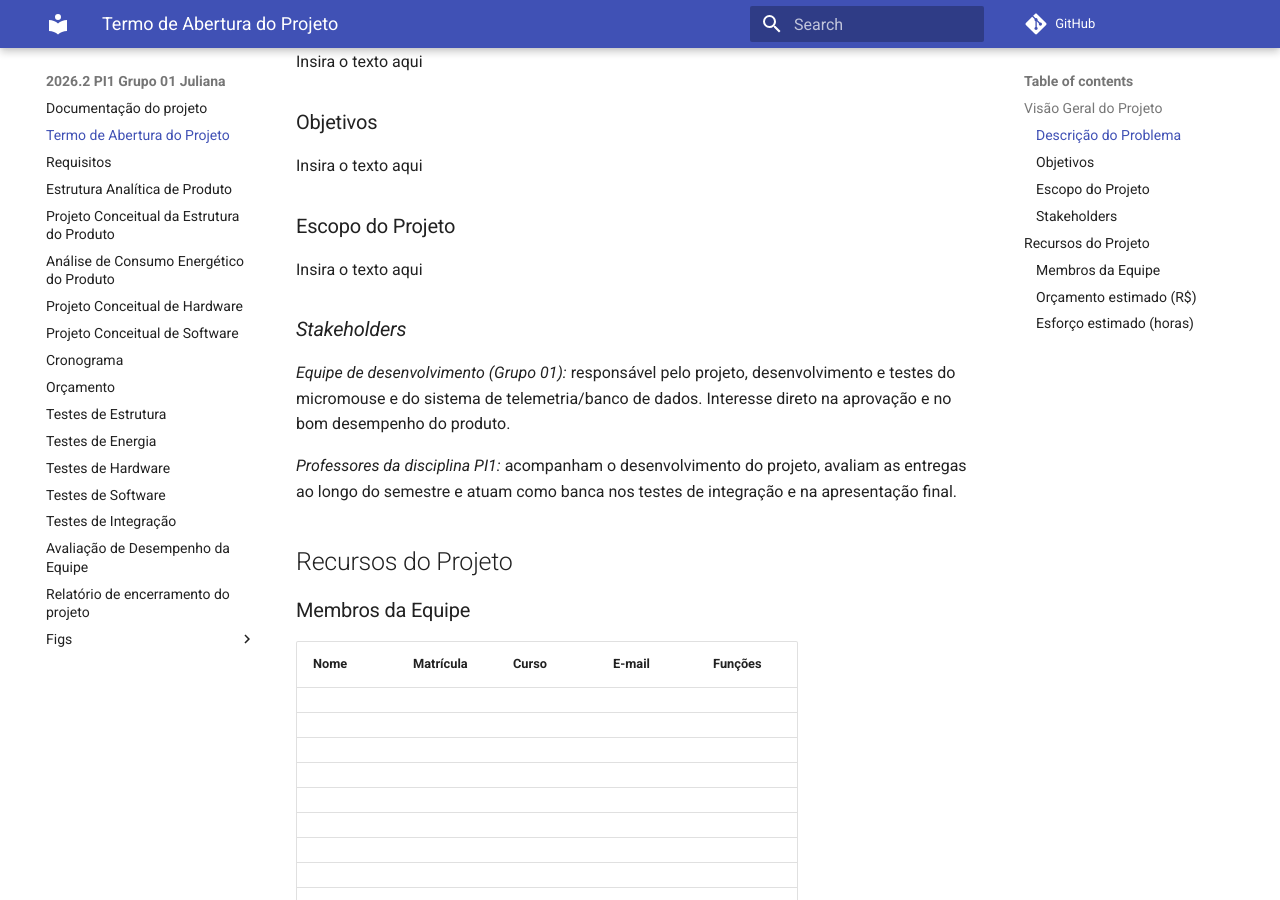
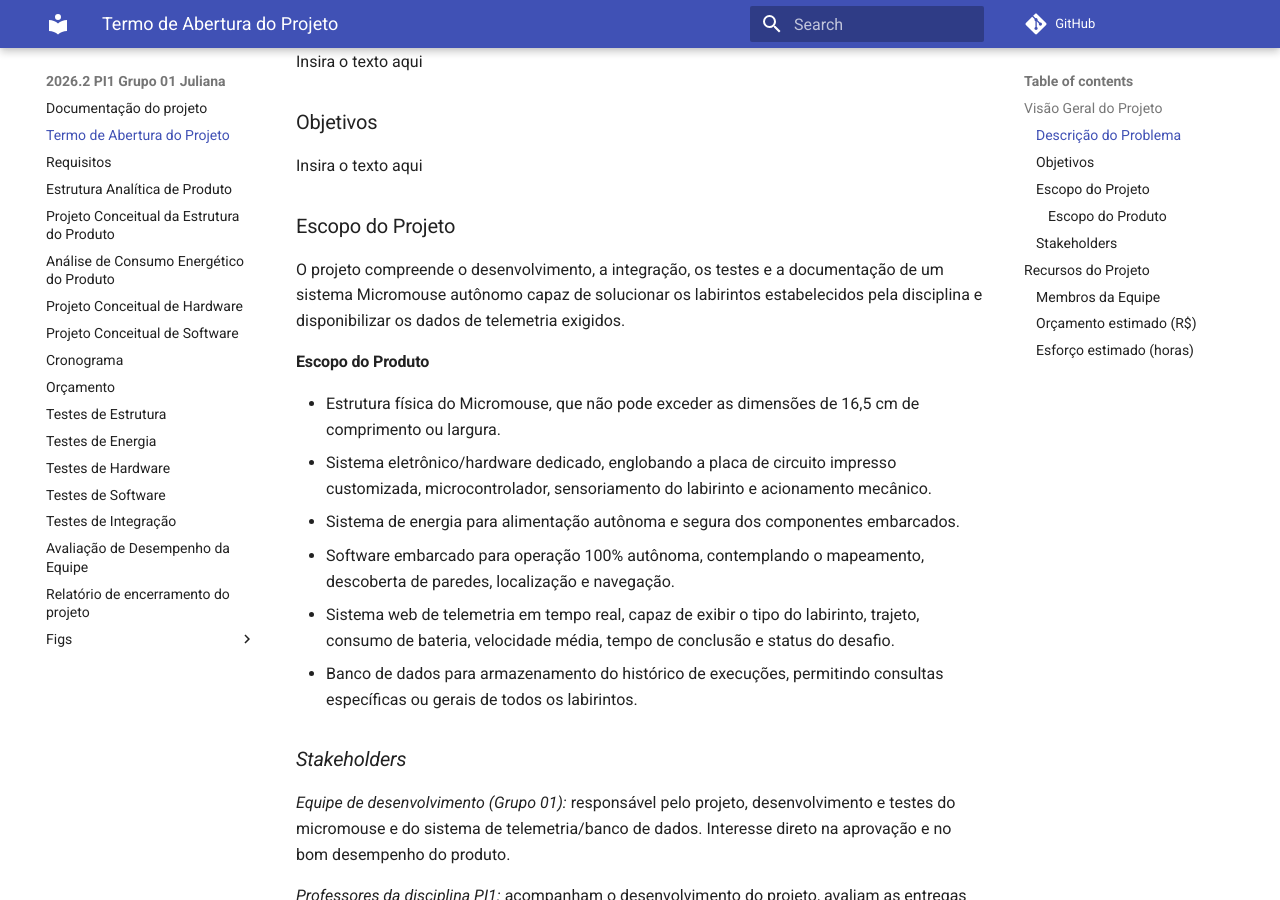
Before and after one commit to fcte-pi1/2026_2_PI1_Grupo01_Juliana, an MkDocs documentation site: the page built from docs/1 - TAP.md, in a window 1280 px wide and 900 px high, scrolled down 360 px. Built offline with MkDocs 1.6.1 and Material for MkDocs 9.7.7, drawn with Linux system fonts in a browser that asks for light colours; comment, search, counter and statistics services are not loaded.

Commit message:
docs: adicionando escopo projeto

```diff
--- a/docs/1 - TAP.md
+++ b/docs/1 - TAP.md
@@ -16,7 +16,16 @@ Insira o texto aqui
 
 ### Escopo do Projeto
 
-Insira o texto aqui
+O projeto compreende o desenvolvimento, a integração, os testes e a documentação de um sistema Micromouse autônomo capaz de solucionar os labirintos estabelecidos pela disciplina e disponibilizar os dados de telemetria exigidos.
+
+#### Escopo do Produto
+
+- Estrutura física do Micromouse, que não pode exceder as dimensões de 16,5 cm de comprimento ou largura.
+- Sistema eletrônico/hardware dedicado, englobando a placa de circuito impresso customizada, microcontrolador, sensoriamento do labirinto e acionamento mecânico.
+- Sistema de energia para alimentação autônoma e segura dos componentes embarcados.
+- Software embarcado para operação 100% autônoma, contemplando o mapeamento, descoberta de paredes, localização e navegação.
+- Sistema web de telemetria em tempo real, capaz de exibir o tipo do labirinto, trajeto, consumo de bateria, velocidade média, tempo de conclusão e status do desafio.
+- Banco de dados para armazenamento do histórico de execuções, permitindo consultas específicas ou gerais de todos os labirintos.
 
 ### _Stakeholders_
 
```
